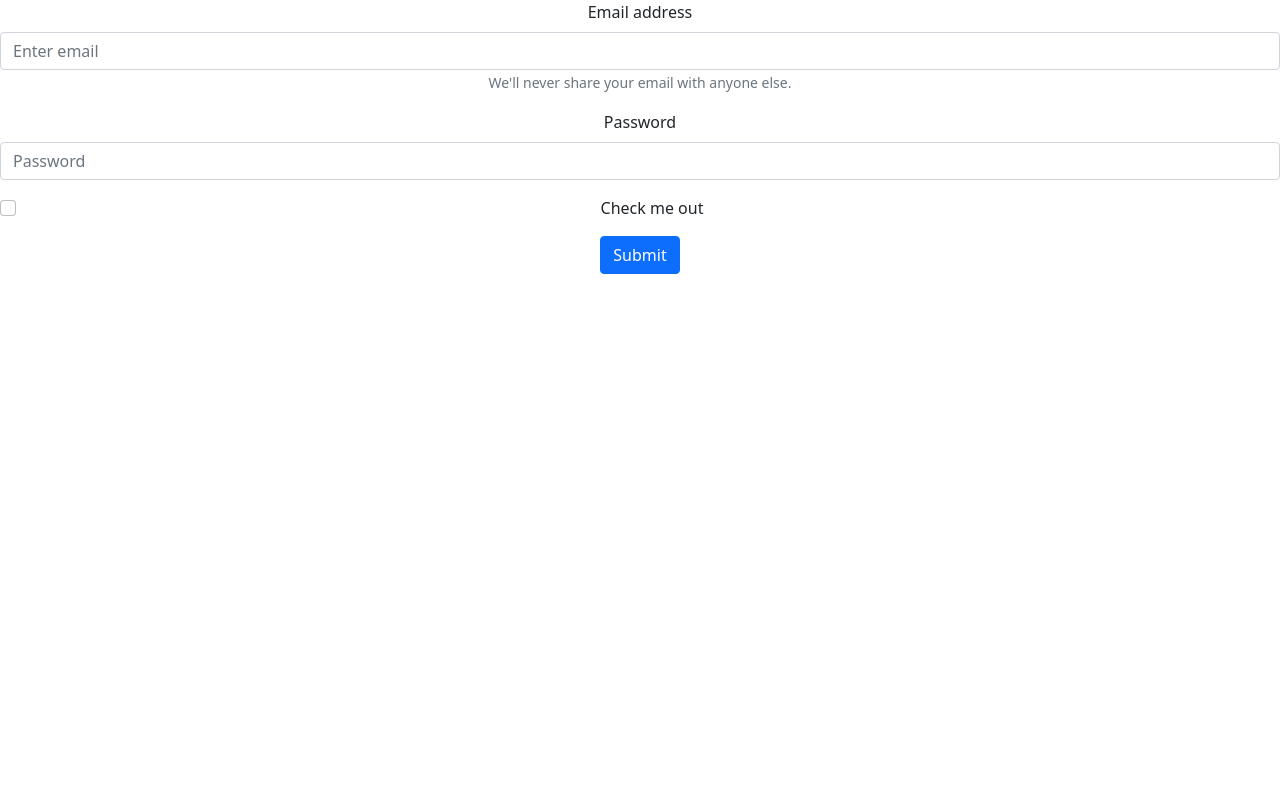
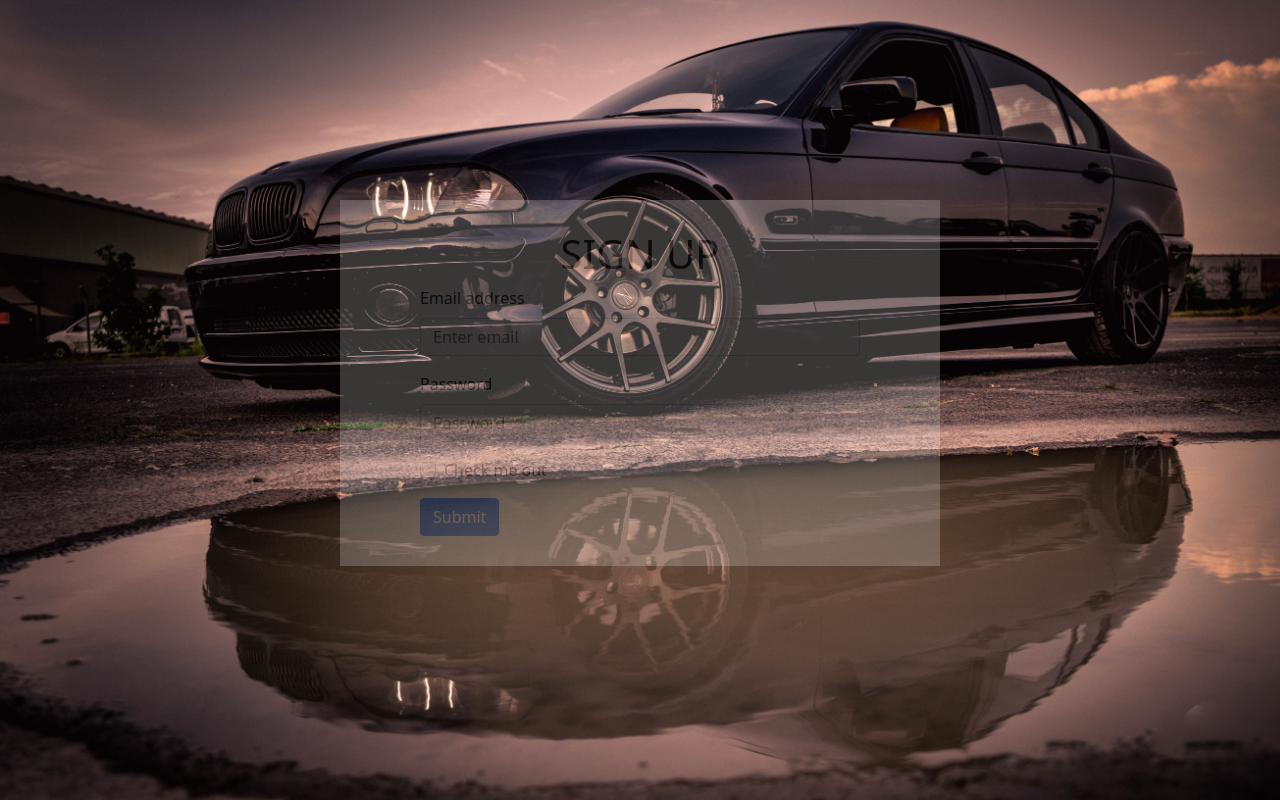
Before and after one commit to Huy-sudo/IE213_FE, a React (Create React App) app: page / in a window 1280 px wide. Built offline with nearby package versions, Linux system fonts and the light colour scheme.

Commit message:
Added login background, some styling

```diff
--- a/src/App.css
+++ b/src/App.css
@@ -1,5 +1,8 @@
 .App {
-  text-align: center;
+  background-image: url("/src/Images/background.jpg");
+  background-repeat: no-repeat;
+  background-size: cover;
+  height: 100vh;
 }
 
 .App-logo {
--- a/src/components/Main/Authentication/Login/LoginForm.js
+++ b/src/components/Main/Authentication/Login/LoginForm.js
@@ -1,17 +1,17 @@
 import React from "react";
 import Form from "react-bootstrap/Form";
 import Button from "react-bootstrap/Button";
-import 'bootstrap/dist/css/bootstrap.min.css';
+import style from "./LoginForm.module.css";
+import "bootstrap/dist/css/bootstrap.min.css";
 
 function LoginForm() {
   return (
-    <Form>
-      <Form.Group className="mb-3" controlId="formBasicEmail">
+    <div className={style.background}>
+      <h1>SIGN UP</h1>
+      <Form className={style.loginform}>
+        <Form.Group className={"mb-3"} controlId="formBasicEmail">
           <Form.Label>Email address</Form.Label>
           <Form.Control type="email" placeholder="Enter email" />
-        <Form.Text className="text-muted">
-          We'll never share your email with anyone else.
-        </Form.Text>
         </Form.Group>
 
         <Form.Group className="mb-3" controlId="formBasicPassword">
@@ -25,6 +25,7 @@ function LoginForm() {
           Submit
         </Button>
       </Form>
+    </div>
   );
 }
 
--- a/src/components/Main/Authentication/Login/LoginForm.module.css
+++ b/src/components/Main/Authentication/Login/LoginForm.module.css
@@ -0,0 +1,22 @@
+.background {
+  position: relative;
+  top: 200px;
+  background-color: white;
+  padding: 30px 80px;
+  max-width: 600px;
+  margin: auto;
+  opacity: 0.2;
+}
+
+.background h1 {
+    text-align: center;
+}
+
+.background .loginform {
+  margin: auto;
+  opacity: 1;
+}
+
+.loginform label {
+    font-size: 20;
+}
--- a/src/index.css
+++ b/src/index.css
@@ -5,6 +5,7 @@ body {
     sans-serif;
   -webkit-font-smoothing: antialiased;
   -moz-osx-font-smoothing: grayscale;
+  min-height: 100%;
 }
 
 code {
```
Also changed, not shown: src/Images/background.jpg (added). Lines whose indentation alone changed are shown as unchanged.
